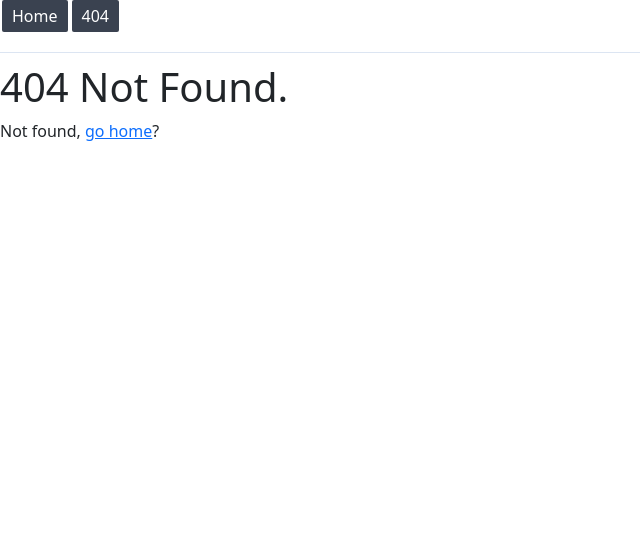
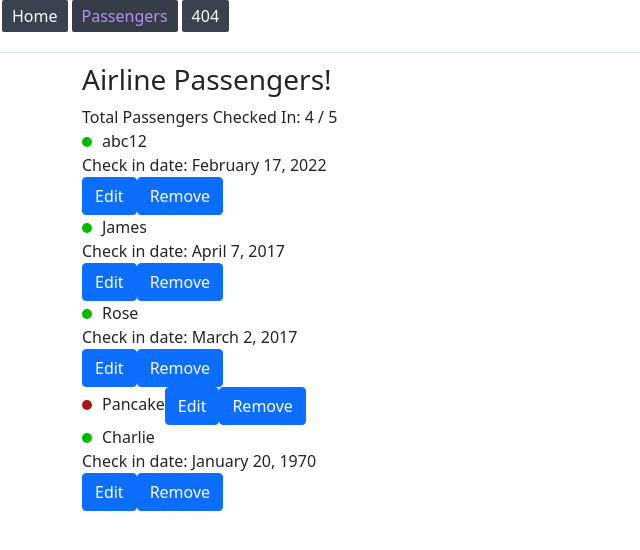
Before and after one commit to lawrencedovin/angular-fundamentals, an Angular app in the folder 9-component-routing/: page /passengers in a window 1280 px wide. Before the commit this address had no page. Shown: the top 550 px of the page, without its empty margins (0-640 px from the left). Built offline with nearby package versions, Linux system fonts and the light colour scheme; data requests are answered from the project's data file.

Commit message:
Added initial passenger module routes forChild

```diff
--- a/9-component-routing/src/app/app.component.ts
+++ b/9-component-routing/src/app/app.component.ts
@@ -14,6 +14,11 @@ export class AppComponent {
       exact: true
     },
     {
+      link: '/passengers',
+      name: 'Passengers',
+      exact: true
+    },
+    {
       link: '/oops',
       name: '404',
       exact: false
--- /dev/null
+++ b/9-component-routing/src/app/passenger-dashboard/passenger-dashboard.routing.ts
@@ -0,0 +1,14 @@
+import { NgModule } from  '@angular/core';
+import { Routes, RouterModule } from  '@angular/router';
+
+import { PassengerDashboardComponent } from './containers/passenger-dashboard/passenger-dashboard.component';
+
+const routes: Routes = [
+  { path: 'passengers', component: PassengerDashboardComponent }
+];
+
+@NgModule({
+imports: [RouterModule.forChild(routes)],
+exports: [RouterModule]
+})
+export  class  PassengerDashboardRoutingModule { }
```
Also changed, not shown: 9-component-routing/src/app/app-routing.module.ts (+6 -5 lines), 9-component-routing/src/app/passenger-dashboard/passenger-dashboard.module.ts (+4 -8 lines).
